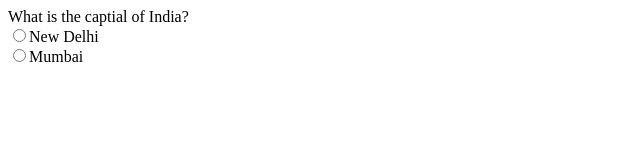
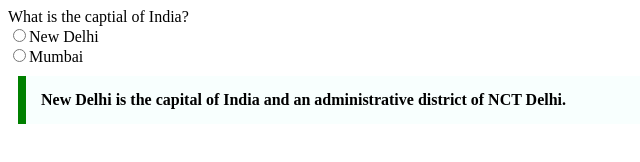
Before and after one commit to acciojob/trivia-KartikeyJoshi916, a website: page main.html in a window 1280 px wide. Shown: the whole page, without its empty margins (0-640 px from the left). Drawn offline with Linux system fonts and the light colour scheme.

Commit message:
created a submission

```diff
--- a/main.html
+++ b/main.html
@@ -20,6 +20,9 @@
 			<input type="radio" name="Mumbai" value="Mumbai">Mumbai
 		</label>
 	</div>
+	<blockquote id="blockquote" cite="https://en.wikipedia.org/wiki/New_Delhi">
+		New Delhi is the capital of India and an administrative district of NCT Delhi.
+	</blockquote>
     <script type="text/javascript" src="./script.js">
 </script>
 
```
